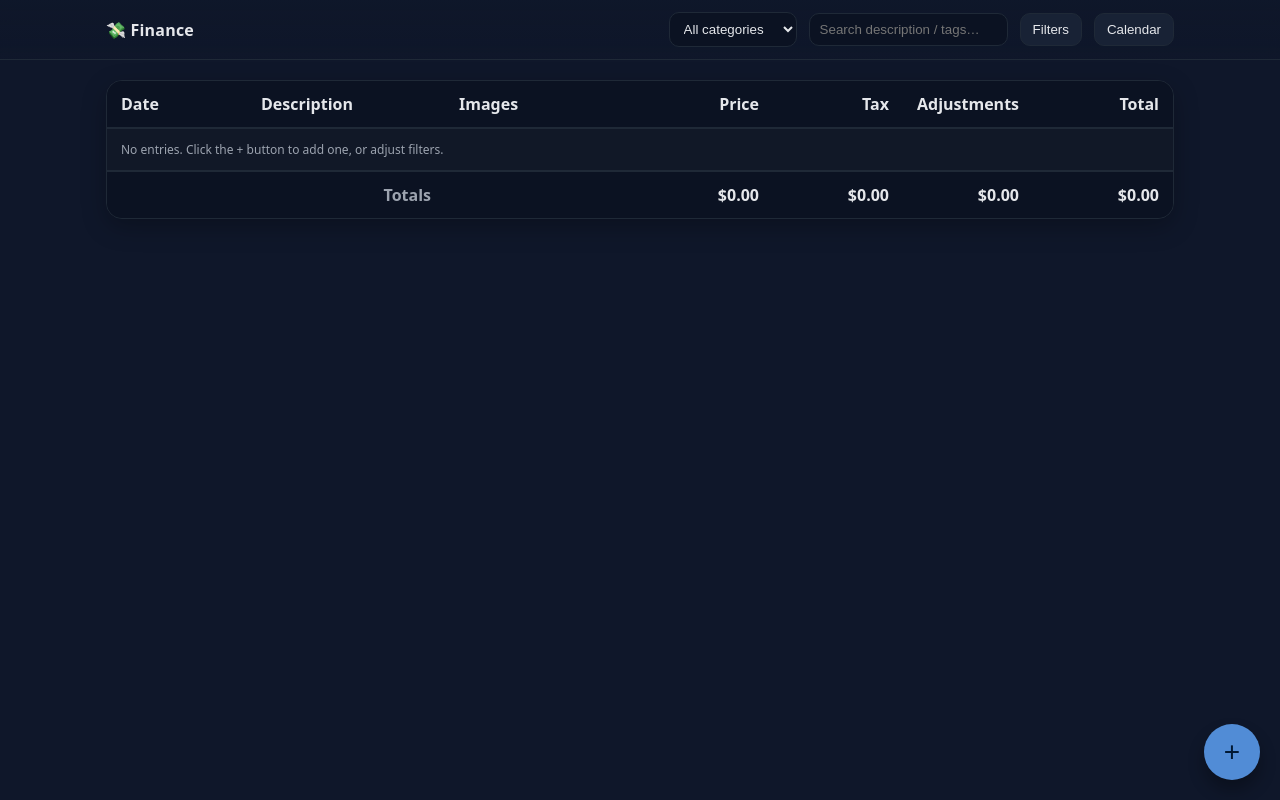
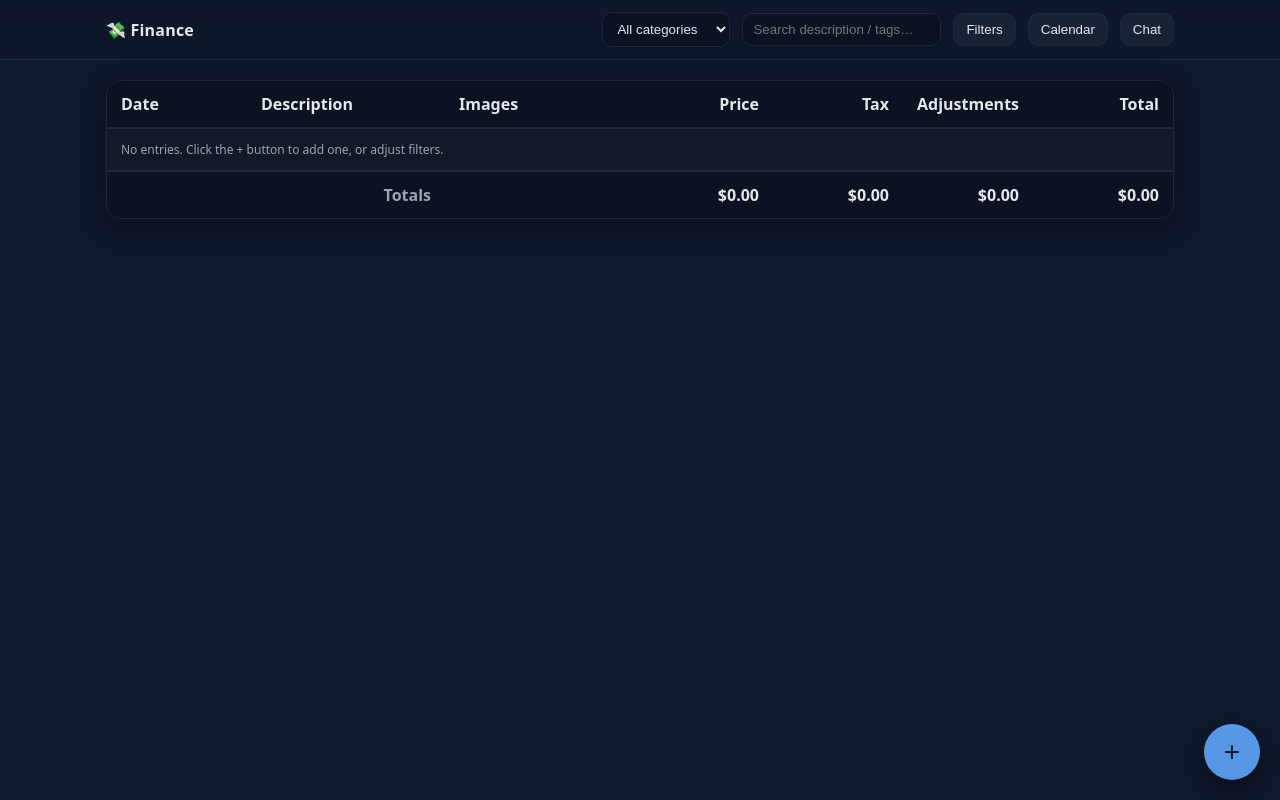
Before and after one commit to RustColeone/memora, a Flask app: page /finance in a window 1280 px wide. Run offline with Flask 3, Linux system fonts and the light colour scheme; data that the repository does not hold is empty.

Commit message:
Simple Chat feature but no actual bot yet

```diff
--- a/server.py
+++ b/server.py
@@ -16,6 +16,8 @@ DATA_FILE = os.path.join(DATA_DIR, 'memos.json')
 HASHBOOK_FILE = os.path.join(DATA_DIR, 'hashbook.json')
 # Additional finance dataset file (separate from default memos.json)
 FINANCE_DATA_FILE = os.path.join(DATA_DIR, 'finance.json')
+CHAT_DEFAULT_FILE = os.path.join(DATA_DIR, 'chat.json')
+CHAT_FINANCE_FILE = os.path.join(DATA_DIR, 'chat_finance.json')
 
 # Initialize Flask app
 app = Flask(__name__, static_folder='static', template_folder='templates')
@@ -33,6 +35,12 @@ if not os.path.exists(HASHBOOK_FILE):
         f.write("{}")
 if not os.path.exists(FINANCE_DATA_FILE):
     with open(FINANCE_DATA_FILE, 'w', encoding='utf-8') as f:
+        f.write("[]")
+if not os.path.exists(CHAT_DEFAULT_FILE):
+    with open(CHAT_DEFAULT_FILE, 'w', encoding='utf-8') as f:
+        f.write("[]")
+if not os.path.exists(CHAT_FINANCE_FILE):
+    with open(CHAT_FINANCE_FILE, 'w', encoding='utf-8') as f:
         f.write("[]")
 
 _lock = Lock()
@@ -70,6 +78,9 @@ def _get_variant():
 def _data_file_for_variant(variant: str) -> str:
     return FINANCE_DATA_FILE if variant == 'finance' else DATA_FILE
 
+def _chat_file_for_variant(variant: str) -> str:
+    return CHAT_FINANCE_FILE if variant == 'finance' else CHAT_DEFAULT_FILE
+
 def get_memos_for_variant(variant: str):
     path = _data_file_for_variant(variant)
     with _lock:
@@ -79,6 +90,16 @@ def save_memos_for_variant(memos, variant: str):
     path = _data_file_for_variant(variant)
     with _lock:
         _write_json(path, memos)
+
+def get_chat_for_variant(variant: str):
+    path = _chat_file_for_variant(variant)
+    with _lock:
+        return _read_json(path)
+
+def save_chat_for_variant(messages, variant: str):
+    path = _chat_file_for_variant(variant)
+    with _lock:
+        _write_json(path, messages)
 
 # Helper Function to delete file
 def delete_upload_url(image_url: str):
@@ -242,6 +263,41 @@ def is_file_in_hashbook(file_storage):
         save_hashbook(book)
 
     return False, file_hash, None
+
+# --- Chat API ---
+@app.route('/api/chat', methods=['GET'])
+def chat_list():
+    if not USE_SERVER_BACKEND:
+        return jsonify([])
+    variant = _get_variant()
+    return jsonify(get_chat_for_variant(variant))
+
+@app.route('/api/chat', methods=['POST'])
+def chat_send():
+    if not USE_SERVER_BACKEND:
+        return jsonify({"message": "Server backend is disabled."}), 400
+    variant = _get_variant()
+    payload = request.get_json(force=True, silent=True) or {}
+    user_text = (payload.get('message') or '').strip()
+    if not user_text:
+        return jsonify({"message": "Empty message"}), 400
+    history = get_chat_for_variant(variant)
+    now = datetime.utcnow().isoformat() + 'Z'
+    user_msg = {"id": str(uuid.uuid4()), "role": "user", "content": user_text, "ts": now}
+    bot_reply_text = "FEATURE NOT SUPPORTED YET"
+    bot_msg = {"id": str(uuid.uuid4()), "role": "assistant", "content": bot_reply_text, "ts": datetime.utcnow().isoformat() + 'Z'}
+    history.append(user_msg)
+    history.append(bot_msg)
+    save_chat_for_variant(history, variant)
+    return jsonify({"messages": [user_msg, bot_msg]})
+
+@app.route('/api/chat', methods=['DELETE'])
+def chat_clear():
+    if not USE_SERVER_BACKEND:
+        return jsonify({"message": "Server backend is disabled."}), 400
+    variant = _get_variant()
+    save_chat_for_variant([], variant)
+    return jsonify([])
 # --- Health / Config ---
 @app.route('/api/config', methods=['GET'])
 def api_config():
--- a/static/memo-core.js
+++ b/static/memo-core.js
@@ -71,6 +71,14 @@ const els = {
   tagMgrList: $('#tagMgrList'),
   tagMgrUndo: $('#tagMgrUndo'),
   tagMgrClose: $('#tagMgrClose'),
+  // chat
+  chatBtn: $('#chatBtn'),
+  chatDlg: $('#chatDlg'),
+  chatHistory: $('#chatHistory'),
+  chatInput: $('#chatInput'),
+  chatSendBtn: $('#chatSendBtn'),
+  chatClearBtn: $('#chatClearBtn'),
+  chatCloseBtn: $('#chatCloseBtn'),
   lightbox: $('#lightbox'),
   lbImg: $('#lbImg'),
   lbPrev: $('#lbPrev'),
@@ -174,6 +182,29 @@ const ServerAPI = {
     const r = await fetch(`${API_BASE}/api/upload`, { method: 'POST', body: fd });
     if (!r.ok) throw new Error('Upload failed');
     return r.json(); // { url: "/uploads/..." }
+  },
+  // Chat API
+  async chatList() {
+    const qp = MEMO_VARIANT === 'default' ? '' : `?variant=${encodeURIComponent(MEMO_VARIANT)}`;
+    const r = await fetch(`${API_BASE}/api/chat${qp}`);
+    if (!r.ok) throw new Error('Failed to fetch chat history');
+    return r.json(); // [ {id, role, content, ts}, ... ]
+  },
+  async chatSend(message) {
+    const qp = MEMO_VARIANT === 'default' ? '' : `?variant=${encodeURIComponent(MEMO_VARIANT)}`;
+    const r = await fetch(`${API_BASE}/api/chat${qp}`, {
+      method: 'POST',
+      headers: { 'Content-Type': 'application/json' },
+      body: JSON.stringify({ message })
+    });
+    if (!r.ok) throw new Error('Failed to send chat message');
+    return r.json(); // { messages: [ userMsg, botMsg ] }
+  },
+  async chatClear() {
+    const qp = MEMO_VARIANT === 'default' ? '' : `?variant=${encodeURIComponent(MEMO_VARIANT)}`;
+    const r = await fetch(`${API_BASE}/api/chat${qp}`, { method: 'DELETE' });
+    if (!r.ok) throw new Error('Failed to clear chat');
+    return r.json(); // []
   }
 };
 
@@ -816,6 +847,9 @@ async function coreInit() {
     } catch (e) { console.warn('No persisted folder or cannot restore:', e); }
     renderFeed();
   }
+
+  // Initialize Chat wiring after mode detection
+  initChatUI();
 }
 
 // Expose a tiny API for variants
@@ -847,3 +881,114 @@ async function updateMemoJson(rootDir, entry, imgInfo) {
   if (imgInfo?.storedPath) rec.images.push({ storedPath: imgInfo.storedPath, originalName: imgInfo.originalName });
   const w = await jsonHandle.createWritable(); await w.write(JSON.stringify(data, null, 2)); await w.close();
 }
+
+// =======================
+// Chat UI (core)
+// =======================
+function createChatMsgElement(msg) {
+  const wrap = document.createElement('div');
+  wrap.className = `chat-msg ${msg.role === 'user' ? 'user' : 'assistant'}`;
+  const role = document.createElement('div');
+  role.className = 'chat-role';
+  role.textContent = msg.role === 'user' ? 'You' : 'Assistant';
+  const bubble = document.createElement('div');
+  bubble.className = 'chat-bubble';
+  bubble.textContent = msg.content || '';
+  wrap.appendChild(role);
+  wrap.appendChild(bubble);
+  return wrap;
+}
+
+function renderChatHistory(messages) {
+  if (!els.chatHistory) return;
+  els.chatHistory.innerHTML = '';
+  (messages || []).forEach(m => {
+    els.chatHistory.appendChild(createChatMsgElement(m));
+  });
+  // scroll to bottom
+  els.chatHistory.scrollTop = els.chatHistory.scrollHeight;
+}
+
+function setChatDisabled(disabled, hint) {
+  if (!els.chatInput || !els.chatSendBtn) return;
+  els.chatInput.disabled = disabled;
+  els.chatSendBtn.disabled = disabled;
+  if (disabled && hint && els.chatHistory) {
+    const msg = { role: 'assistant', content: hint };
+    els.chatHistory.appendChild(createChatMsgElement(msg));
+  }
+}
+
+function initChatUI() {
+  if (!els.chatBtn || !els.chatDlg || !els.chatHistory) return;
+
+  async function openChat() {
+    els.chatHistory.innerHTML = '';
+    if (MODE === 'server') {
+      try {
+        const history = await ServerAPI.chatList();
+        renderChatHistory(history);
+        setChatDisabled(false);
+      } catch (e) {
+        renderChatHistory([]);
+        setChatDisabled(true, 'Unable to load chat history.');
+      }
+    } else {
+      renderChatHistory([]);
+      setChatDisabled(true, 'Chat requires the server backend.');
+    }
+    els.chatDlg.showModal();
+    if (!els.chatInput.disabled) {
+      els.chatInput.focus();
+    }
+  }
+
+  async function doSend() {
+    if (!els.chatInput || !els.chatHistory) return;
+    const text = (els.chatInput.value || '').trim();
+    if (!text) return;
+    if (MODE !== 'server') return; // disabled in local mode
+    // optimistic user append
+    const userMsg = { role: 'user', content: text };
+    els.chatHistory.appendChild(createChatMsgElement(userMsg));
+    els.chatHistory.scrollTop = els.chatHistory.scrollHeight;
+    els.chatInput.value = '';
+    els.chatInput.disabled = true; els.chatSendBtn.disabled = true;
+    try {
+      const res = await ServerAPI.chatSend(text);
+      const msgs = res && res.messages ? res.messages : [];
+      // Append assistant reply if available (avoid duplicating user message)
+      const assistant = msgs.find(m => m.role === 'assistant');
+      if (assistant) {
+        els.chatHistory.appendChild(createChatMsgElement(assistant));
+      }
+      els.chatHistory.scrollTop = els.chatHistory.scrollHeight;
+    } catch (e) {
+      const errMsg = { role: 'assistant', content: 'Failed to send. Please try again.' };
+      els.chatHistory.appendChild(createChatMsgElement(errMsg));
+    } finally {
+      els.chatInput.disabled = false; els.chatSendBtn.disabled = false;
+      els.chatInput.focus();
+    }
+  }
+
+  async function doClear() {
+    if (MODE !== 'server') { els.chatHistory.innerHTML = ''; return; }
+    try {
+      await ServerAPI.chatClear();
+      els.chatHistory.innerHTML = '';
+    } catch (e) {
+      // show inline error
+      const m = { role: 'assistant', content: 'Failed to clear history.' };
+      els.chatHistory.appendChild(createChatMsgElement(m));
+    }
+  }
+
+  els.chatBtn.addEventListener('click', openChat);
+  if (els.chatCloseBtn) els.chatCloseBtn.addEventListener('click', () => els.chatDlg.close());
+  if (els.chatSendBtn) els.chatSendBtn.addEventListener('click', doSend);
+  if (els.chatInput) els.chatInput.addEventListener('keydown', (e) => {
+    if (e.key === 'Enter') { e.preventDefault(); doSend(); }
+  });
+  if (els.chatClearBtn) els.chatClearBtn.addEventListener('click', doClear);
+}
--- a/static/memo-finance.css
+++ b/static/memo-finance.css
@@ -98,25 +98,6 @@
 
 /* Keep sticky totals behind the floating action button */
 .floating .fab { position: relative; z-index: 10; }
-
-/* Finance-only: make the + button background translucent and less transparent on wider screens */
-.floating .fab {
-    /* #60a5fa -> rgb(96,165,250) with alpha */
-    background-color: rgba(96, 165, 250, 0.40);
-}
-
-@media (min-width: 480px) {
-    .floating .fab { background-color: rgba(96, 165, 250, 0.65); }
-}
-@media (min-width: 720px) {
-    .floating .fab { background-color: rgba(96, 165, 250, 0.75); }
-}
-@media (min-width: 980px) {
-    .floating .fab { background-color: rgba(96, 165, 250, 0.85); }
-}
-@media (min-width: 1200px) {
-    .floating .fab { background-color: rgba(96, 165, 250, 0.92); }
-}
 
 /* Table footer totals styling to match table */
 .listtable tfoot td {
--- a/templates/finance.html
+++ b/templates/finance.html
@@ -25,6 +25,7 @@
             <button id="calendarBtn" title="Open calendar">Calendar</button>
             <button id="chooseDirBtn" title="Choose a folder to save images &amp; finance.json"
                 data-hide-when-server>Choose Folder</button>
+            <button id="chatBtn" title="Ask questions">Chat</button>
         </div>
     </header>
     <!-- Lightbox -->
@@ -47,6 +48,25 @@
     <div class="floating">
         <button class="fab" id="fab" title="New entry">+</button>
     </div>
+    <!-- Chat Dialog -->
+    <dialog id="chatDlg">
+        <div class="modal chatmodal">
+            <header style="display:flex;align-items:center;gap:10px;justify-content:space-between">
+                <strong>Chat</strong>
+                <div class="inline" style="gap:8px">
+                    <button class="ghost" id="chatClearBtn" title="Clear history">Clear</button>
+                    <button class="ghost" id="chatCloseBtn" title="Close">Close</button>
+                </div>
+            </header>
+            <div class="content">
+                <div id="chatHistory" class="chat-history"></div>
+                <div class="chat-input">
+                    <input id="chatInput" type="text" placeholder="Type your question..." />
+                    <button id="chatSendBtn" class="primary">Send</button>
+                </div>
+            </div>
+        </div>
+    </dialog>
     <!-- Create/Edit Modal -->
     <dialog id="entryDlg">
         <div class="modal">
```
Also changed, not shown: static/memo.css (+39 -0 lines), templates/index.html (+20 -0 lines).
